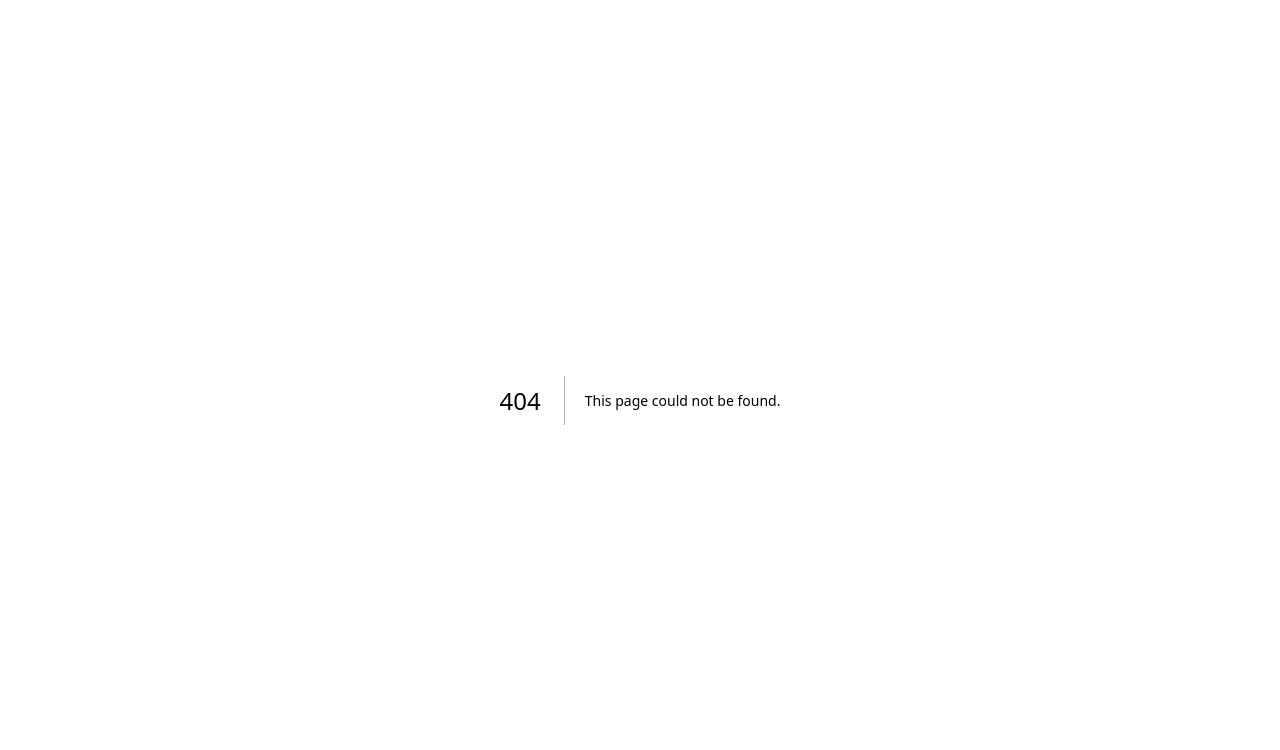
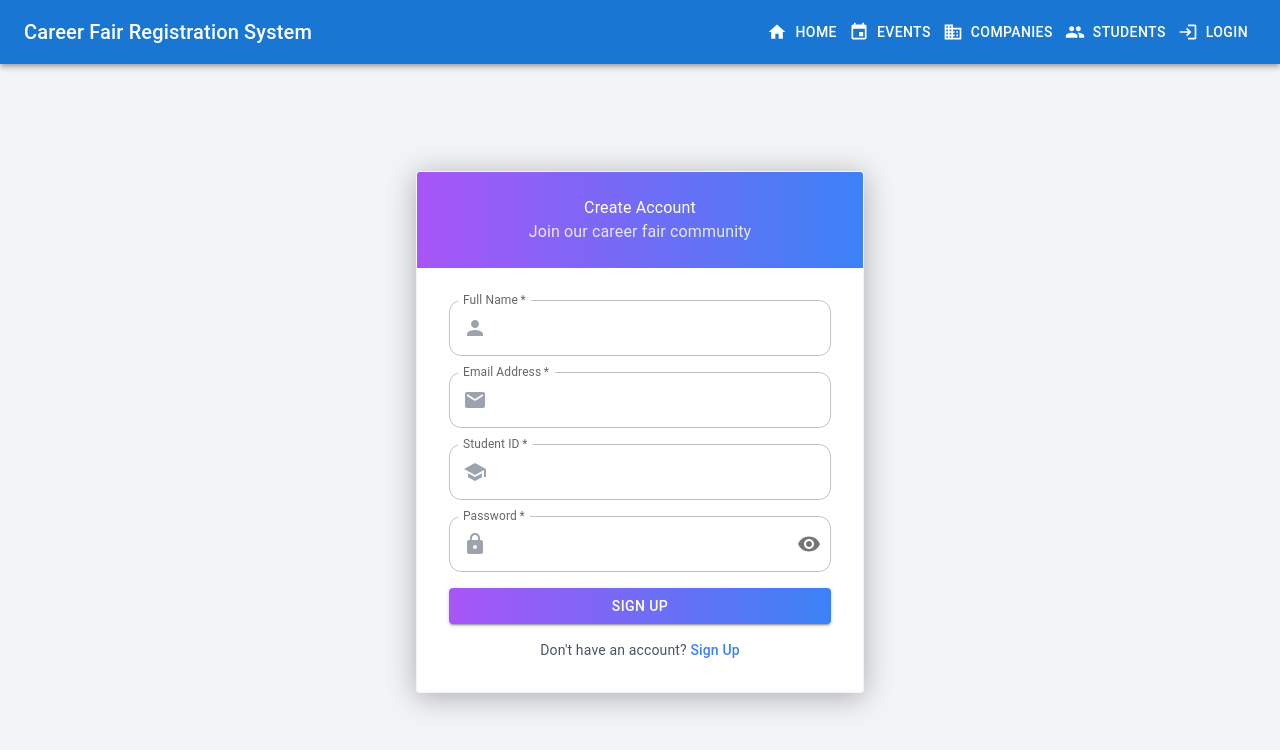
Before and after one commit to KaichenQu/careerfair, a Next.js app: page /register in a window 1280 px wide. Before the commit this address had no page. Shown: the top 750 px of the page. Built offline with nearby package versions, Linux system fonts and the light colour scheme.

Commit message:
RegisterPage

```diff
--- /dev/null
+++ b/app/Components/auth/Register.tsx
@@ -0,0 +1,208 @@
+"use client";
+
+import React, { useState } from "react";
+import {
+  Container,
+  Paper,
+  Typography,
+  TextField,
+  Button,
+  Box,
+  InputAdornment,
+  IconButton,
+} from "@mui/material";
+import {
+  Visibility,
+  VisibilityOff,
+  Person,
+  Lock,
+  Email,
+  School,
+} from "@mui/icons-material";
+import Layout from "../common/Layout";
+
+const RegisterPage = () => {
+  const [showPassword, setShowPassword] = useState(false);
+  const [mousePosition, setMousePosition] = useState({ x: -100, y: -100 });
+  const [isHovering, setIsHovering] = useState(false);
+  const [formData, setFormData] = useState({
+    fullName: "",
+    email: "",
+    studentId: "",
+    password: "",
+  });
+
+  const handleMouseMove = (e: React.MouseEvent<HTMLButtonElement>) => {
+    if (isHovering) {
+      const button = e.currentTarget;
+      const rect = button.getBoundingClientRect();
+      const x = e.clientX - rect.left;
+      const y = e.clientY - rect.top;
+      setMousePosition({ x, y });
+    }
+  };
+
+  const handleMouseEnter = () => setIsHovering(true);
+  const handleMouseLeave = () => {
+    setIsHovering(false);
+    setMousePosition({ x: -100, y: -100 });
+  };
+
+  const handleSubmit = (e: React.FormEvent) => {
+    e.preventDefault();
+    console.log("Register attempt with:", formData);
+  };
+
+  return (
+    <Layout>
+      <Container
+        component="main"
+        maxWidth="sm"
+        className="flex min-h-[calc(100vh-64px)] items-center justify-center py-12 px-4"
+      >
+        <Paper
+          elevation={6}
+          className="w-full max-w-md rounded-2xl overflow-hidden border border-gray-100"
+          sx={{
+            background: "rgba(255, 255, 255, 0.95)",
+            boxShadow: "0 4px 30px rgba(0, 0, 0, 0.3)",
+            backdropFilter: "blur(10px)",
+          }}
+        >
+          <Box className="bg-gradient-to-r from-purple-500 to-blue-500 p-6 text-white">
+            <Typography
+              component="h1"
+              className="text-2xl font-bold text-center"
+            >
+              Create Account
+            </Typography>
+            <Typography className="mt-1 text-center text-gray-100 opacity-90">
+              Join our career fair community
+            </Typography>
+          </Box>
+
+          <form onSubmit={handleSubmit} className="p-8 space-y-4">
+            <TextField
+              fullWidth
+              label="Full Name"
+              required
+              className="login-input"
+              InputProps={{
+                startAdornment: (
+                  <InputAdornment position="start">
+                    <Person className="text-gray-400" />
+                  </InputAdornment>
+                ),
+              }}
+              onChange={(e) =>
+                setFormData({ ...formData, fullName: e.target.value })
+              }
+            />
+            <TextField
+              fullWidth
+              label="Email Address"
+              type="email"
+              required
+              className="login-input"
+              InputProps={{
+                startAdornment: (
+                  <InputAdornment position="start">
+                    <Email className="text-gray-400" />
+                  </InputAdornment>
+                ),
+              }}
+              onChange={(e) =>
+                setFormData({ ...formData, email: e.target.value })
+              }
+            />
+            <TextField
+              fullWidth
+              label="Student ID"
+              required
+              className="login-input"
+              InputProps={{
+                startAdornment: (
+                  <InputAdornment position="start">
+                    <School className="text-gray-400" />
+                  </InputAdornment>
+                ),
+              }}
+              onChange={(e) =>
+                setFormData({ ...formData, studentId: e.target.value })
+              }
+            />
+            <TextField
+              fullWidth
+              label="Password"
+              type={showPassword ? "text" : "password"}
+              required
+              className="login-input"
+              InputProps={{
+                startAdornment: (
+                  <InputAdornment position="start">
+                    <Lock className="text-gray-400" />
+                  </InputAdornment>
+                ),
+                endAdornment: (
+                  <InputAdornment position="end">
+                    <IconButton
+                      onClick={() => setShowPassword(!showPassword)}
+                      edge="end"
+                    >
+                      {showPassword ? <VisibilityOff /> : <Visibility />}
+                    </IconButton>
+                  </InputAdornment>
+                ),
+              }}
+              onChange={(e) =>
+                setFormData({ ...formData, password: e.target.value })
+              }
+            />
+
+            <Button
+              type="submit"
+              fullWidth
+              variant="contained"
+              onMouseMove={handleMouseMove}
+              onMouseEnter={handleMouseEnter}
+              onMouseLeave={handleMouseLeave}
+              className="relative overflow-hidden bg-gradient-to-r from-purple-500 to-blue-500 hover:from-purple-600 hover:to-blue-600 text-white py-3 rounded-lg transform transition-all duration-200 hover:scale-[1.02] mt-6"
+              sx={{
+                "&::before": {
+                  content: '""',
+                  position: "absolute",
+                  width: "100px",
+                  height: "100px",
+                  background:
+                    "radial-gradient(circle, rgba(255,255,255,0.3) 0%, rgba(255,255,255,0) 70%)",
+                  transform: "translate(-50%, -50%)",
+                  left: mousePosition.x,
+                  top: mousePosition.y,
+                  opacity: isHovering ? 1 : 0,
+                  transition: "opacity 0.2s ease",
+                  pointerEvents: "none",
+                },
+              }}
+            >
+              Sign Up
+            </Button>
+
+            <Box className="text-center mt-4">
+              <Typography variant="body2" className="text-gray-600">
+                Don't have an account?{" "}
+                <a
+                  href="/register"
+                  className="text-blue-500 hover:text-blue-600 font-medium"
+                >
+                  Sign Up
+                </a>
+              </Typography>
+            </Box>
+          </form>
+        </Paper>
+      </Container>
+    </Layout>
+  );
+};
+
+export default RegisterPage;
--- /dev/null
+++ b/app/register/page.tsx
@@ -0,0 +1,5 @@
+import RegisterPage from "../Components/auth/Register";
+
+export default function Register() {
+  return <RegisterPage />;
+}
```
